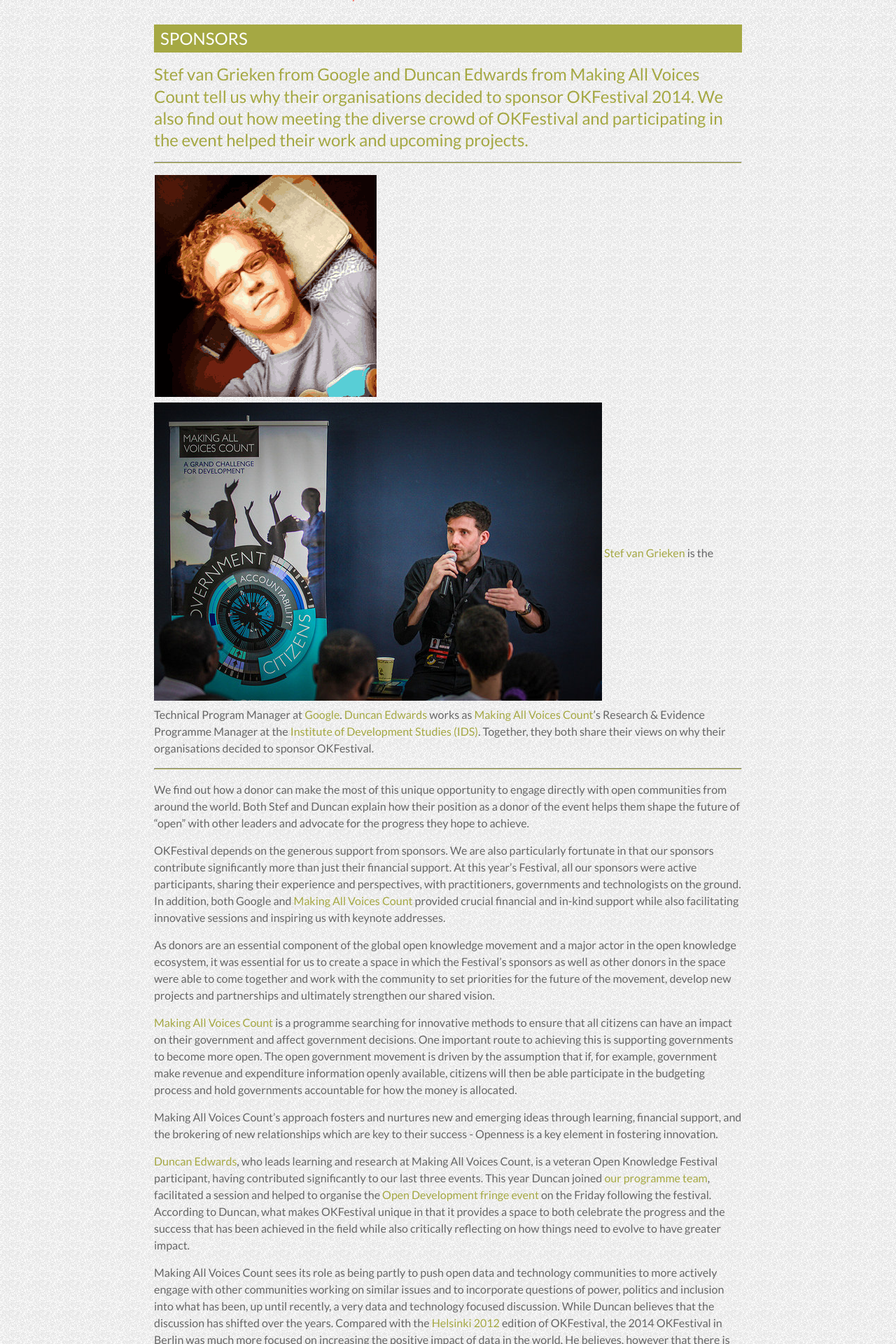
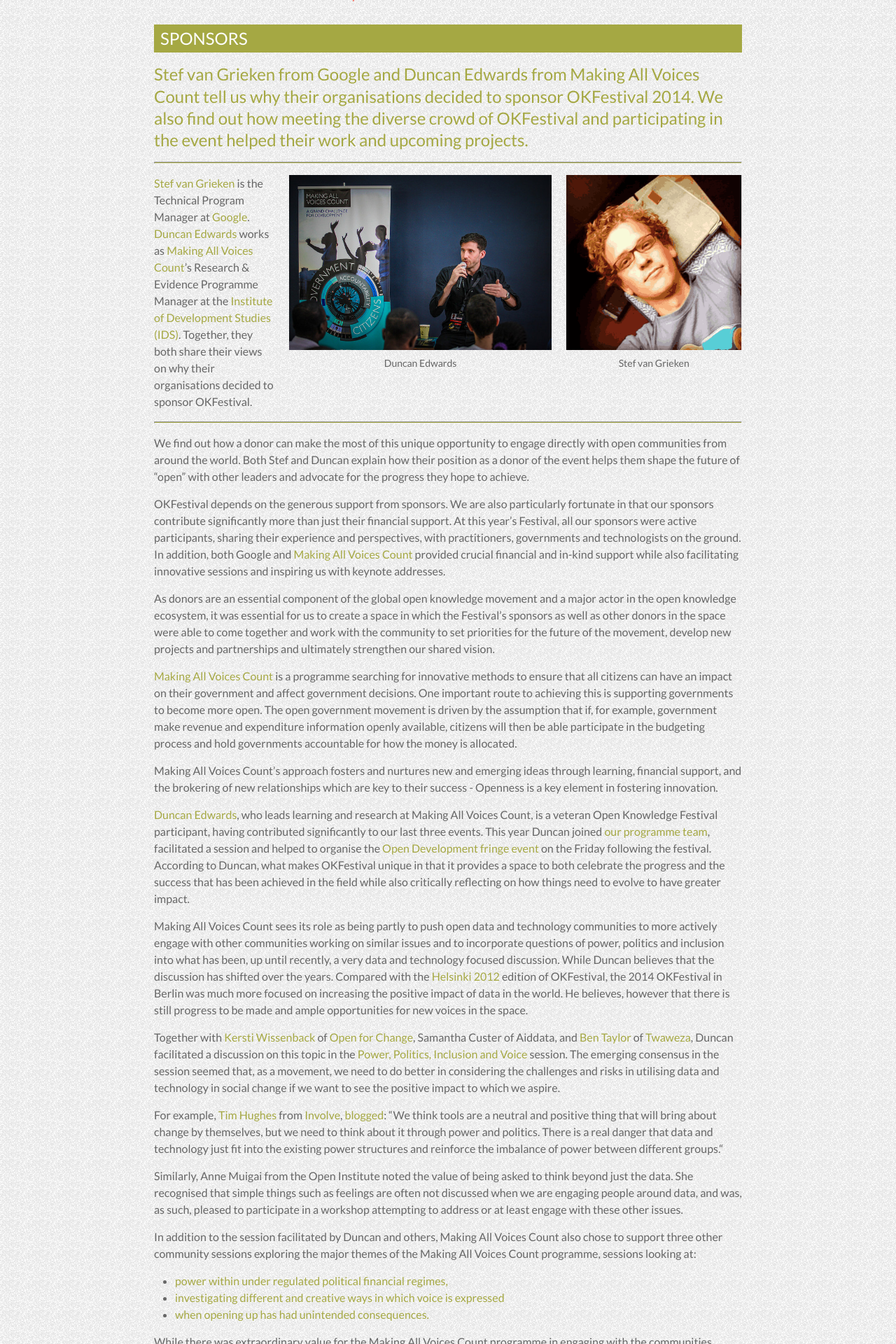
Before and after one commit to okfn/okfestival-public-report, a Jekyll site: the page built from pages/what-you-did/sponsors.md, in a window 1280 px wide. Shown: the part 348-2268 px from the top of the page at 70% size. Built offline with Jekyll 4.4.1, drawn with Linux system fonts in a browser that asks for light colours; some web fonts are replaced.

Commit message:
adding pull for third level pages

```diff
--- /dev/null
+++ b/_includes/image.html
@@ -0,0 +1,6 @@
+<figure>
+    <img src="{{ site.baseurl }}/pages/{{ page.identifier }}/img/{{include.filename}}" alt="{{ include.alt }}"/>
+    <figcaption>
+        <p>{{ include.caption }}</p>
+    </figcaption>
+</figure>
--- a/_sass/_layout.scss
+++ b/_sass/_layout.scss
@@ -357,6 +357,19 @@
 .post-content {
     margin-bottom: $spacing-unit;
 
+    .pull {
+        img {
+            max-height: 250px;
+        }
+
+        figure {
+            float: right;
+            text-align: center;
+            margin-left: 20px;
+        }
+
+    }
+
     h2,
     .sub-nav a {
         font-family: $base-font-family;
--- a/pages/what-you-did/sponsors.md
+++ b/pages/what-you-did/sponsors.md
@@ -21,8 +21,11 @@
 
 ---
 
-![Stef van Grieken](/pages/what-you-did/img/Stef van Grieken.png "Stef van Grieken")
-![Duncan Edwards](/pages/what-you-did/img/Duncan Edwards.jpg "Duncan Edwards")
+<div class="pull">
+{% include image.html filename="Stef van Grieken.png" alt="Stef van Grieken" caption="Stef van Grieken" %}
+{% include image.html filename="Duncan Edwards.jpg" alt="Duncan Edwards" caption="Duncan Edwards" %}
+</div>
+
 [Stef van Grieken](https://twitter.com/stefvangrieken) is the Technical Program Manager at [Google](http://www.google.com/about/). [Duncan Edwards](https://twitter.com/duncan_ids) works as [Making All Voices Count](http://www.makingallvoicescount.org/)'s Research & Evidence Programme Manager at the [Institute of Development Studies (IDS)](http://www.ids.ac.uk/). Together, they both share their views on why their organisations decided to sponsor OKFestival.
 
 ---
```
Also changed, not shown: pages/what-you-did/communities.md (+4 -2 lines), pages/what-you-did/financial-aid.md (+5 -2 lines).
